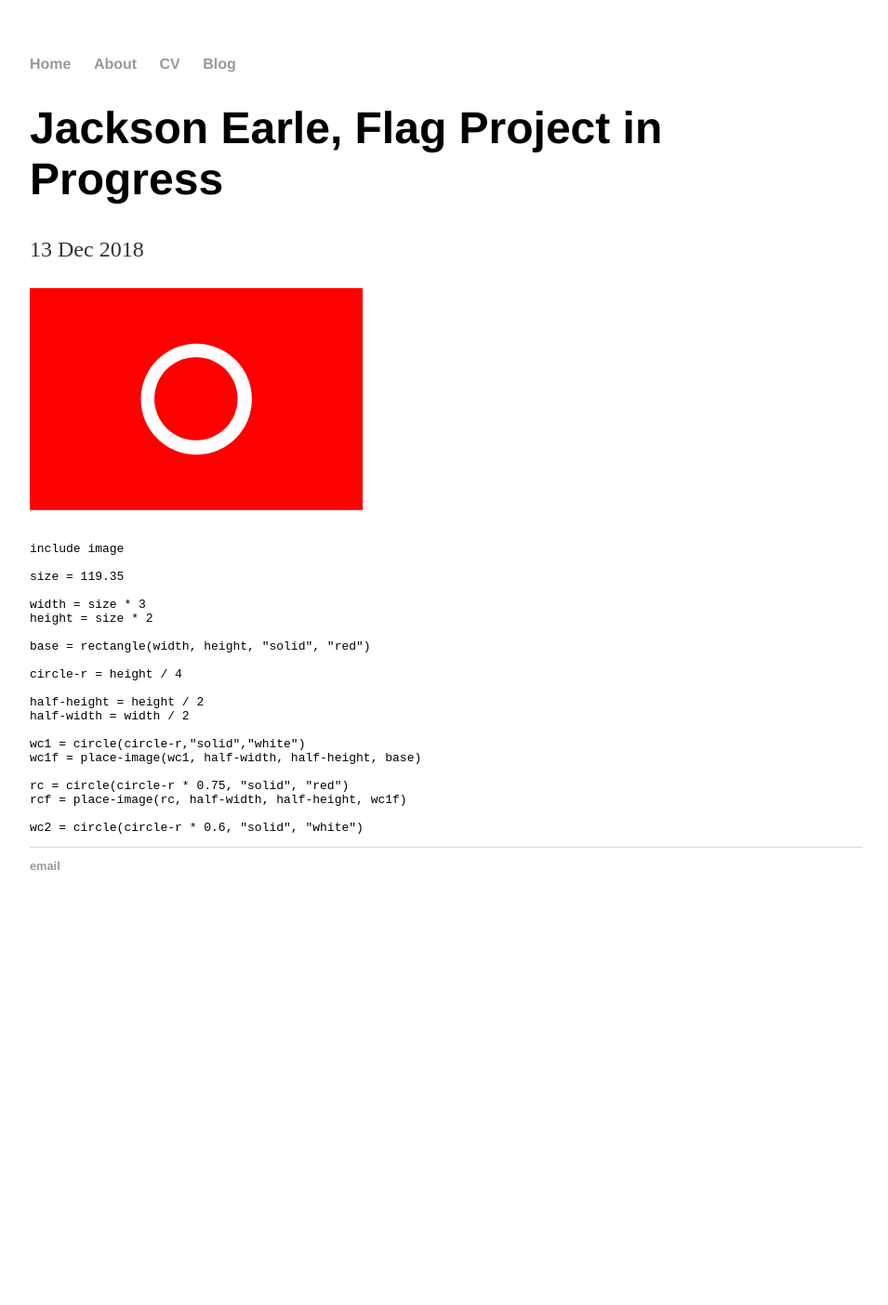
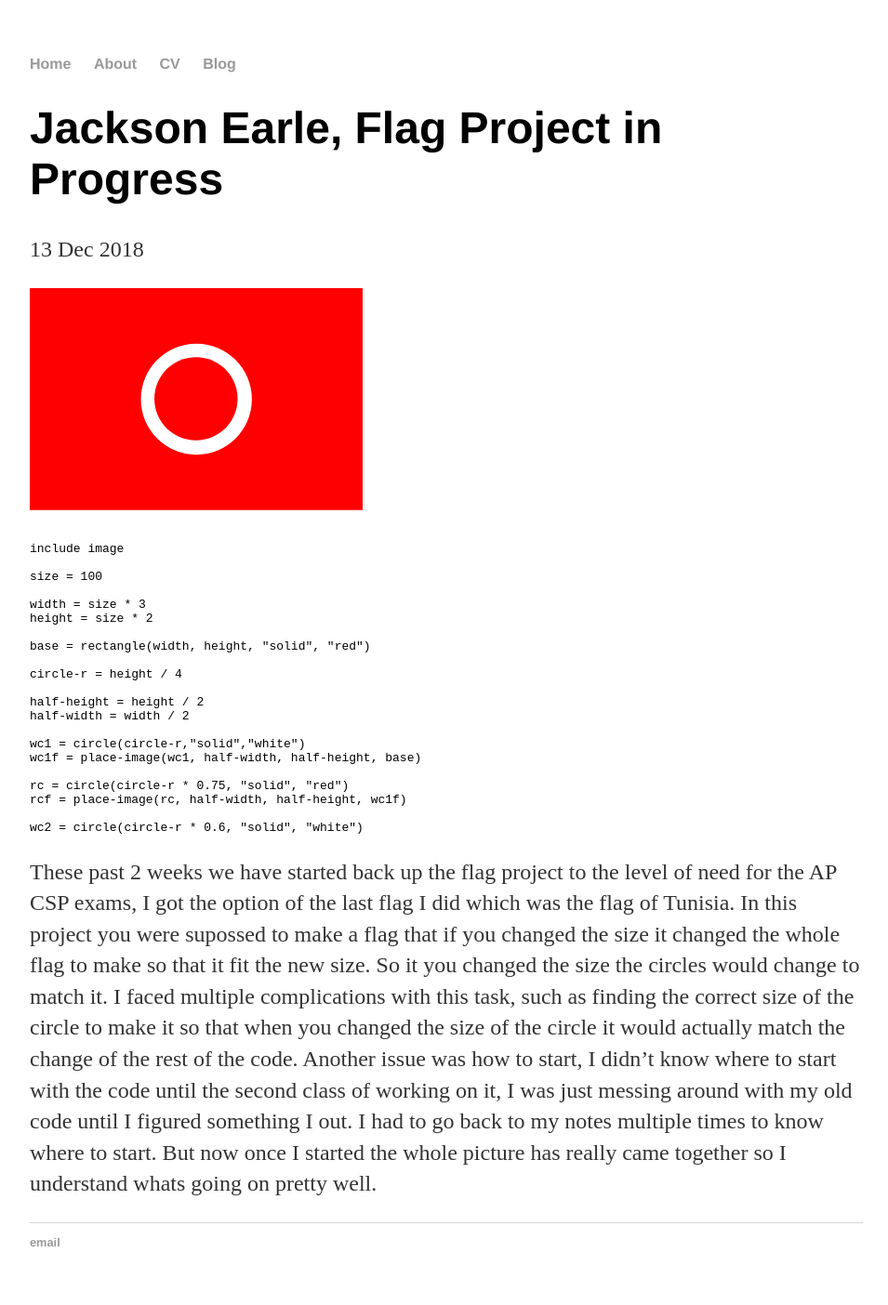
Before and after one commit to jacksone4296/jacksone4296.github.io, a Jekyll site: the page built from _posts/2018-12-13-Flag-Project-in-Progress.md, in a window 1280 px wide. Shown: the whole page at 93% size, without its empty margins (160-1115 px from the left). Built offline with Jekyll 4.4.1, drawn with Linux system fonts in a browser that asks for light colours; before the commit the page ends 999 px from its top, so only the background shows below that.

Commit message:
Update 2018-12-13-Flag-Project-in-Progress.md

````diff
--- a/_posts/2018-12-13-Flag-Project-in-Progress.md
+++ b/_posts/2018-12-13-Flag-Project-in-Progress.md
@@ -11,7 +11,7 @@ date: 2018-12-13
 ```
 include image
 
-size = 119.35
+size = 100
 
 width = size * 3
 height = size * 2
@@ -31,3 +31,5 @@ rcf = place-image(rc, half-width, half-height, wc1f)
 
 wc2 = circle(circle-r * 0.6, "solid", "white")
 ```
+
+These past 2 weeks we have started back up the flag project to the level of need for the AP CSP exams, I got the option of the last flag I did which was the flag of Tunisia. In this project you were supossed to make a flag that if you changed the size it changed the whole flag to make so that it fit the new size. So it you changed the size the circles would change to match it. I faced multiple complications with this task, such as finding the correct size of the circle to make it so that when you changed the size of the circle it would actually match the change of the rest of the code. Another issue was how to start, I didn't know where to start with the code until the second class of working on it, I was just messing around with my old code until I figured something I out. I had to go back to my notes multiple times to know where to start. But now once I started the whole picture has really came together so I understand whats going on pretty well.
````
